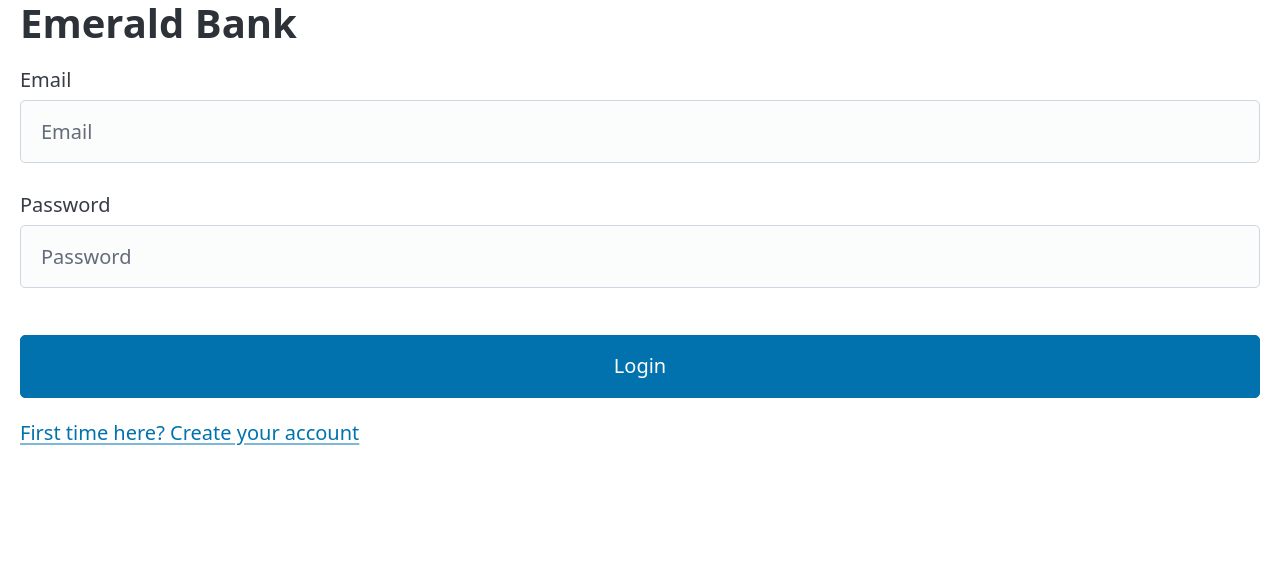
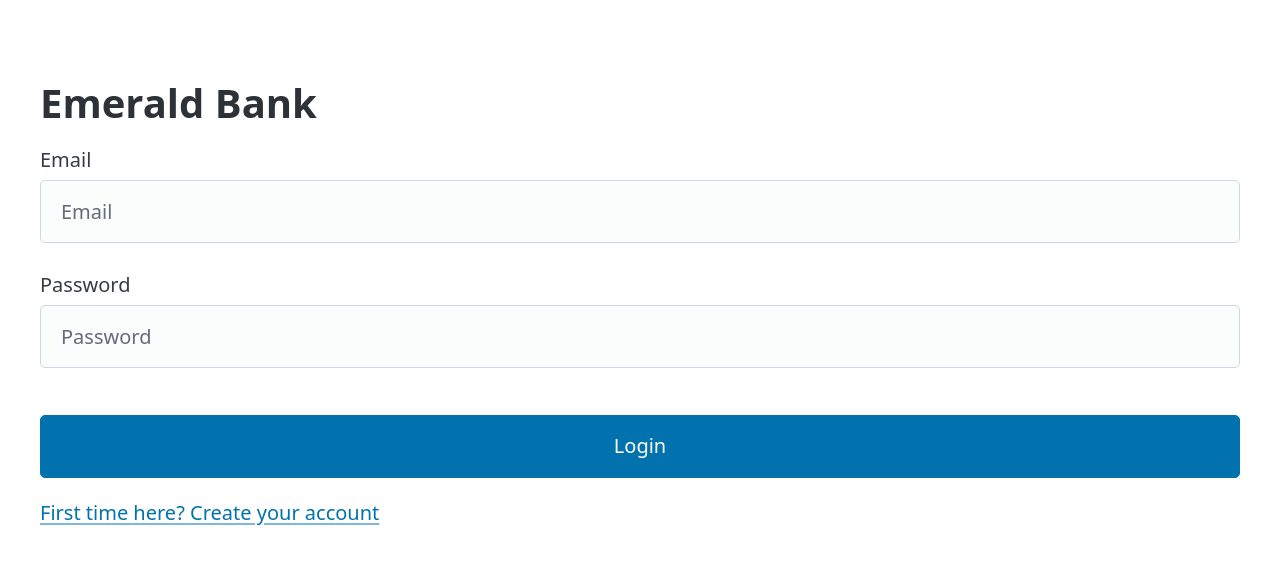
Before and after one commit to KimvanSchagen/Emerald-Bank-Frontend, a Vue app: page /#/login in a window 1280 px wide. Shown: the top 564 px of the page. Built offline with nearby package versions, Linux system fonts and the light colour scheme.

Commit message:
styling fix

```diff
--- a/src/assets/main.css
+++ b/src/assets/main.css
@@ -20,3 +20,7 @@
 .page-info {
   font-weight: 600;
 }
+
+.login-register {
+  margin-top: 4rem;
+}
--- a/src/views/auth/LoginView.vue
+++ b/src/views/auth/LoginView.vue
@@ -22,6 +22,7 @@ async function handleSubmit() {
 </script>
 
 <template>
+  <section class="container login-register">
     <h1>Emerald Bank</h1>
 
     <section>
@@ -43,4 +44,5 @@ async function handleSubmit() {
       </form>
       <RouterLink to="/register">First time here? Create your account</RouterLink>
     </section>
+  </section>
 </template>
--- a/src/views/auth/RegisterView.vue
+++ b/src/views/auth/RegisterView.vue
@@ -26,6 +26,7 @@ async function handleSubmit() {
 </script>
 
 <template>
+  <section class="container login-register">
     <h1>Emerald Bank</h1>
 
     <section>
@@ -64,4 +65,5 @@ async function handleSubmit() {
       </form>
       <RouterLink to="/login">Already have an account? Log in</RouterLink>
     </section>
+  </section>
 </template>
```
Lines whose indentation alone changed are shown as unchanged.
